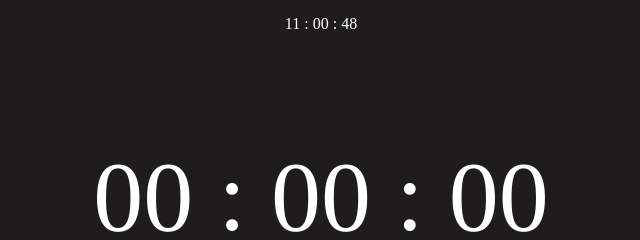
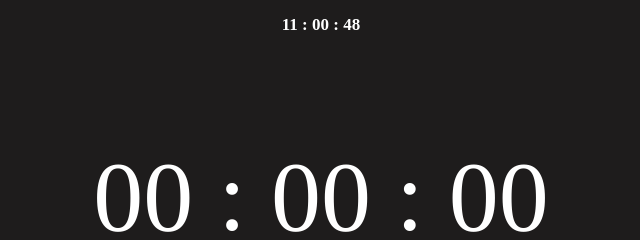
Before and after one commit to nikolamihailov/Timer-Stopwatch-app, a plain HTML site: page index.html in a window 1280 px wide. Shown: the top 240 px of the page, 319-959 px from the left. Drawn offline with Linux system fonts and the light colour scheme.

Commit message:
font-size and weight change

```diff
--- a/styles.css
+++ b/styles.css
@@ -10,6 +10,8 @@ body {
 
 
 .timeNow {
+    font-size: 17px;
+    font-weight: bold;
     position: absolute;
     top: 15px;
     left: 0;
```
